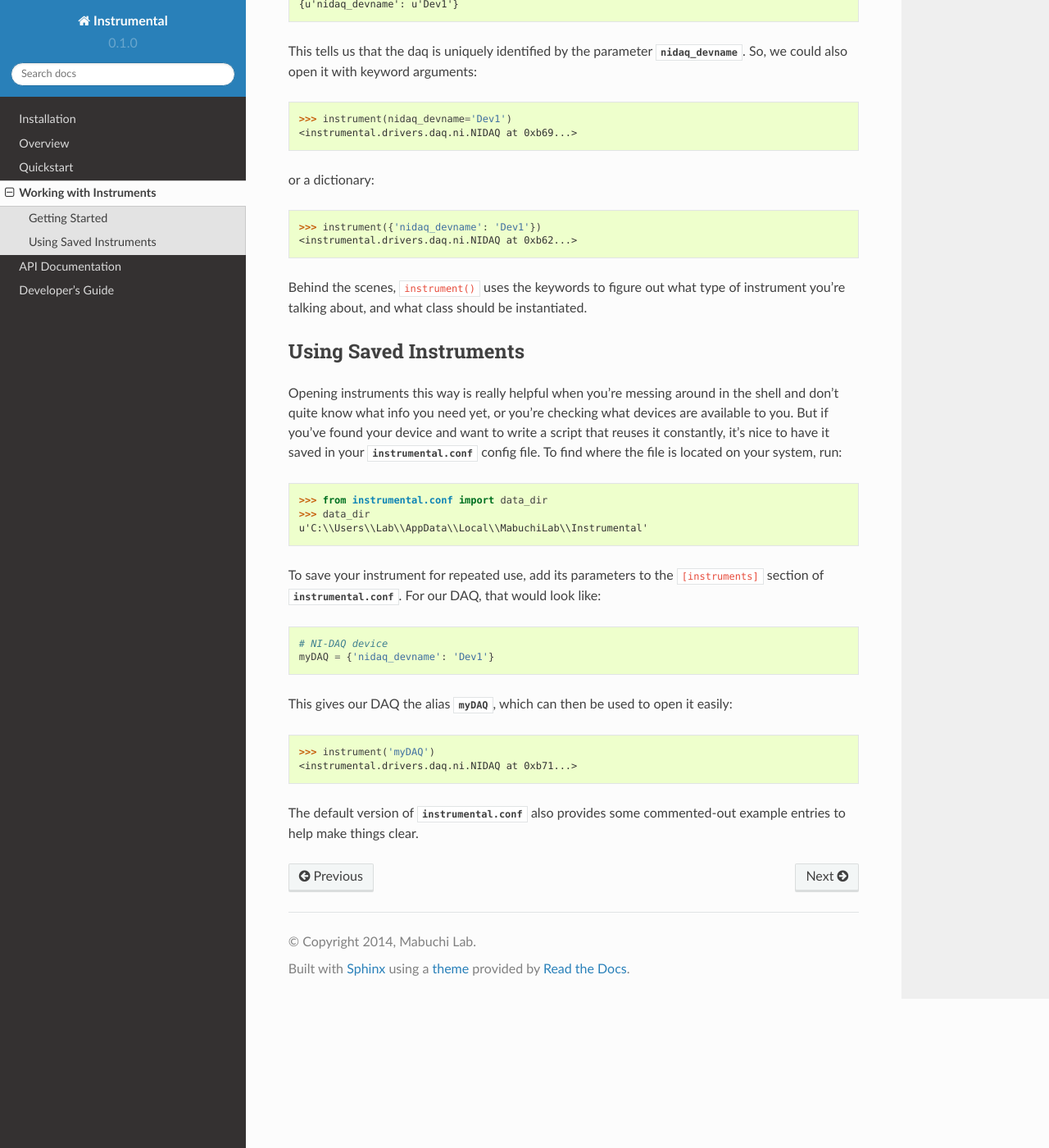
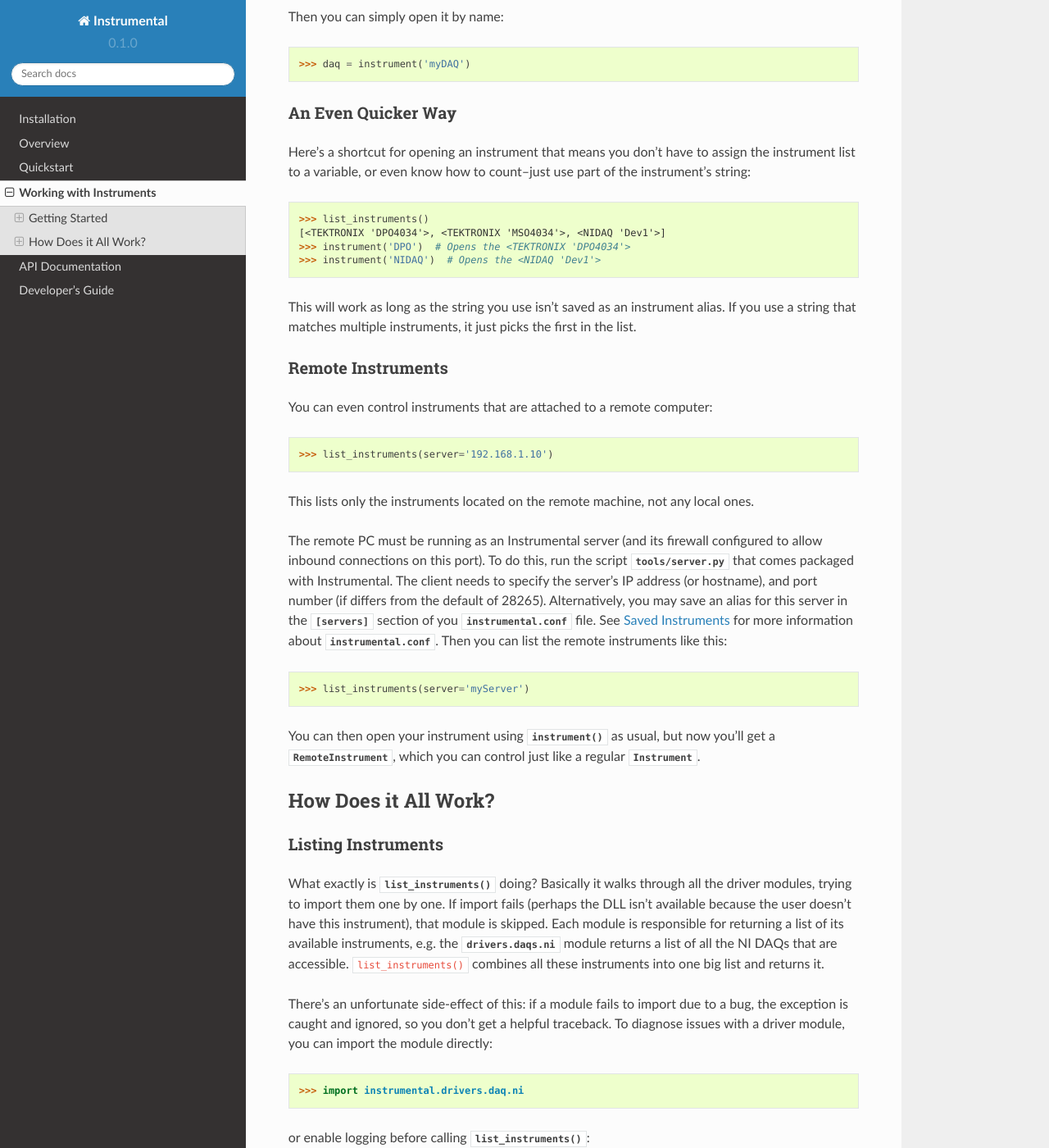
Before and after one commit to mabuchilab/Instrumental, a Sphinx documentation site: the page built from docs/instruments.rst, in a window 1280 px wide and 1400 px high, scrolled down 661 px. Shown: the whole window at 82% size. Built offline with Sphinx 7.4.7 and the Read the Docs theme 2.0.0, drawn with Linux system fonts in a browser that asks for light colours; formulas are drawn with MathJax 3; some of the changed text lies outside the part shown.

Commit message:
Overhaul basic intro docs

```diff
--- a/docs/instruments.rst
+++ b/docs/instruments.rst
@@ -20,9 +20,80 @@ want::
     >>> daq
     <instrumental.drivers.daq.ni.NIDAQ at 0xb61...>
 
-How does this work? Well, ``list_instruments()`` returns a list of
-dictionary-like elements that contain info about how to open the instrument.
-For example, for our DAQ::
+If you're going to be using an instrument repeatedly, save it for later::
+
+    >>> daq.save_instrument('myDAQ')
+
+Then you can simply open it by name::
+
+    >>> daq = instrument('myDAQ')
+
+
+An Even Quicker Way
+~~~~~~~~~~~~~~~~~~~
+
+Here's a shortcut for opening an instrument that means you don't have to assign the instrument list
+to a variable, or even know how to count--just use part of the instrument's string::
+
+    >>> list_instruments()
+    [<TEKTRONIX 'DPO4034'>, <TEKTRONIX 'MSO4034'>, <NIDAQ 'Dev1'>]
+    >>> instrument('DPO')  # Opens the <TEKTRONIX 'DPO4034'>
+    >>> instrument('NIDAQ')  # Opens the <NIDAQ 'Dev1'>
+
+This will work as long as the string you use isn't saved as an instrument alias. If you use a
+string that matches multiple instruments, it just picks the first in the list.
+
+
+Remote Instruments
+~~~~~~~~~~~~~~~~~~
+
+You can even control instruments that are attached to a remote computer::
+
+    >>> list_instruments(server='192.168.1.10')
+
+This lists only the instruments located on the remote machine, not any local ones.
+
+The remote PC must be running as an Instrumental server (and its firewall configured to allow
+inbound connections on this port). To do this, run the script `tools/server.py` that comes packaged
+with Instrumental. The client needs to specify the server's IP address (or hostname), and port
+number (if differs from the default of 28265). Alternatively, you may save an alias for this server
+in the `[servers]` section of you `instrumental.conf` file.  See :ref:`saved-instruments` for
+more information about `instrumental.conf`. Then you can list the remote instruments like this::
+
+    >>> list_instruments(server='myServer')
+
+You can then open your instrument using `instrument()` as usual, but now you'll get a
+`RemoteInstrument`, which you can control just like a regular `Instrument`.
+
+
+How Does it All Work?
+---------------------
+
+Listing Instruments
+~~~~~~~~~~~~~~~~~~~
+
+What exactly is `list_instruments()` doing? Basically it walks through all the driver modules,
+trying to import them one by one. If import fails (perhaps the DLL isn't available because the user
+doesn't have this instrument), that module is skipped. Each module is responsible for returning a
+list of its available instruments, e.g. the `drivers.daqs.ni` module returns a list of all the NI
+DAQs that are accessible. ``list_instruments()`` combines all these instruments into one big list
+and returns it.
+
+There's an unfortunate side-effect of this: if a module fails to import due to a bug, the exception
+is caught and ignored, so you don't get a helpful traceback. To diagnose issues with a driver
+module, you can import the module directly::
+
+    >>> import instrumental.drivers.daq.ni
+
+or enable logging before calling `list_instruments()`::
+
+    >>> import logging
+    >>> logging.basicConfig(level=logging.INFO)
+
+
+`list_instruments()` doesn't open instruments directly, but instead returns a list of
+dictionary-like elements that contain info about how to open the instrument. For example, for our
+DAQ::
 
     >>> dict(insts[2])
     {u'nidaq_devname': u'Dev1'}
@@ -42,15 +113,19 @@ Behind the scenes, ``instrument()`` uses the keywords to figure out what type
 of instrument you're talking about, and what class should be instantiated.
 
 
-Using Saved Instruments
------------------------
+.. _saved-instruments:
 
-Opening instruments this way is really helpful when you're messing around in
-the shell and don't quite know what info you need yet, or you're checking what
-devices are available to you. But if you've found your device and want to write
-a script that reuses it constantly, it's nice to have it saved in your
-`instrumental.conf` config file. To find where the file is located on your
-system, run::
+Saved Instruments
+~~~~~~~~~~~~~~~~~
+
+Opening instruments using `list_instruments()` is really helpful when you're messing around in the
+shell and don't quite know what info you need yet, or you're checking what devices are available to
+you. But if you've found your device and want to write a script that reuses it constantly, it's
+nice to have it saved under an alias, which you can do easily with `save_instrument()` as we showed
+above.
+
+When you do this, the instrument's info gets saved in your `instrumental.conf` config file. To find
+where the file is located on your system, run::
 
     >>> from instrumental.conf import data_dir
     >>> data_dir
```
Also changed, not shown: README.md (+28 -3 lines), docs/index.rst (+28 -3 lines).
